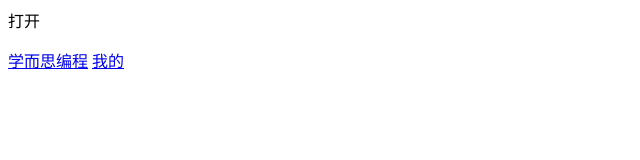
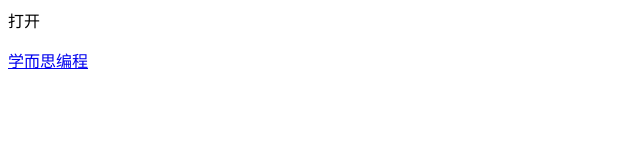
Before and after one commit to miaomiaowuwu/miaomiaowuwu.github.io, a plain HTML site: page index.html in a window 1280 px wide. Shown: the full height of the page, 0-640 px from the left. Drawn offline with Linux system fonts and the light colour scheme.

Commit message:
Update index.html

```diff
--- a/index.html
+++ b/index.html
@@ -1,4 +1,2 @@
 <p>打开</p><a href="http://code.xueersi.com/">
 学而思编程</a>
-<a href="file:///C:/Users/Lotus/Desktop/1.html">
-我的</a>
```
